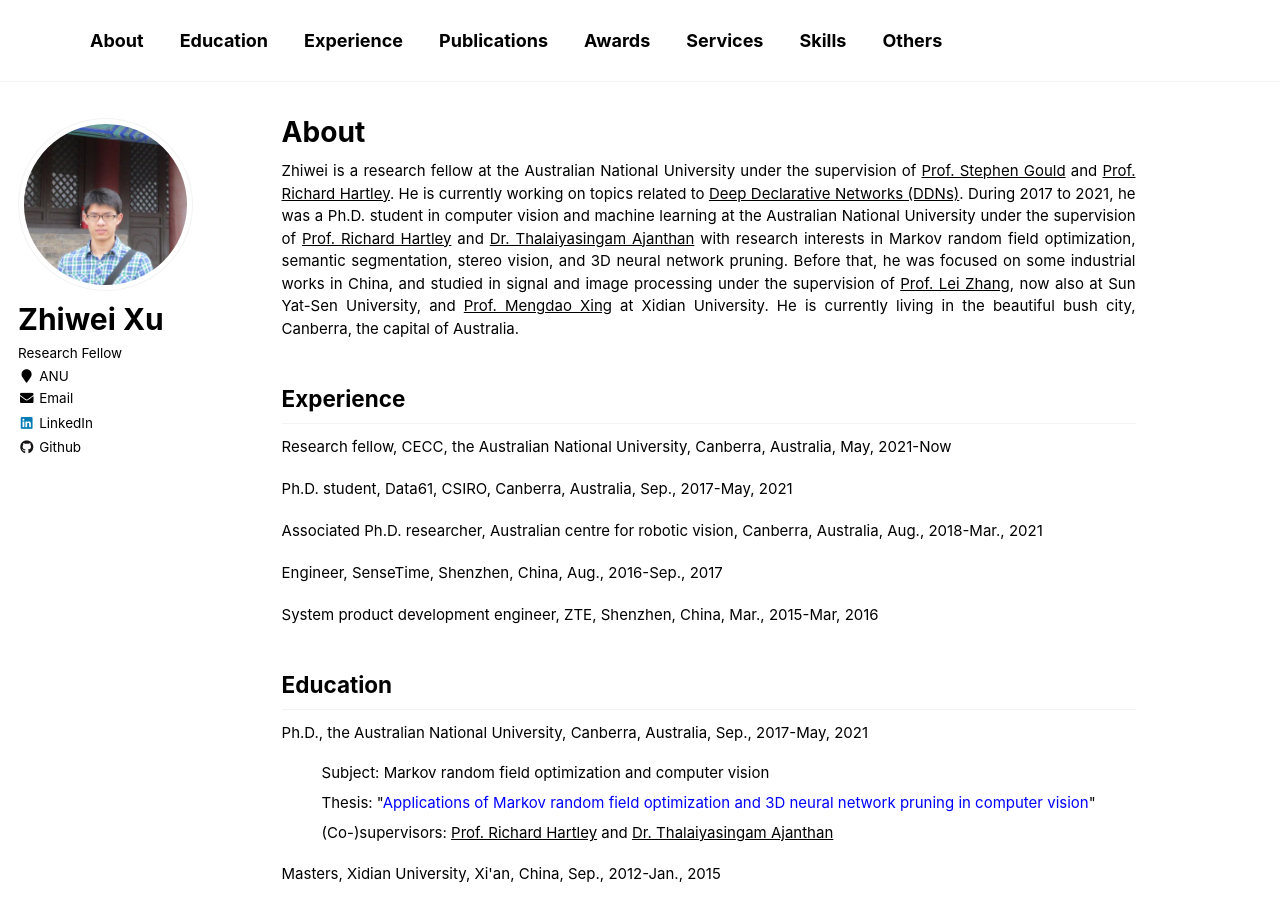
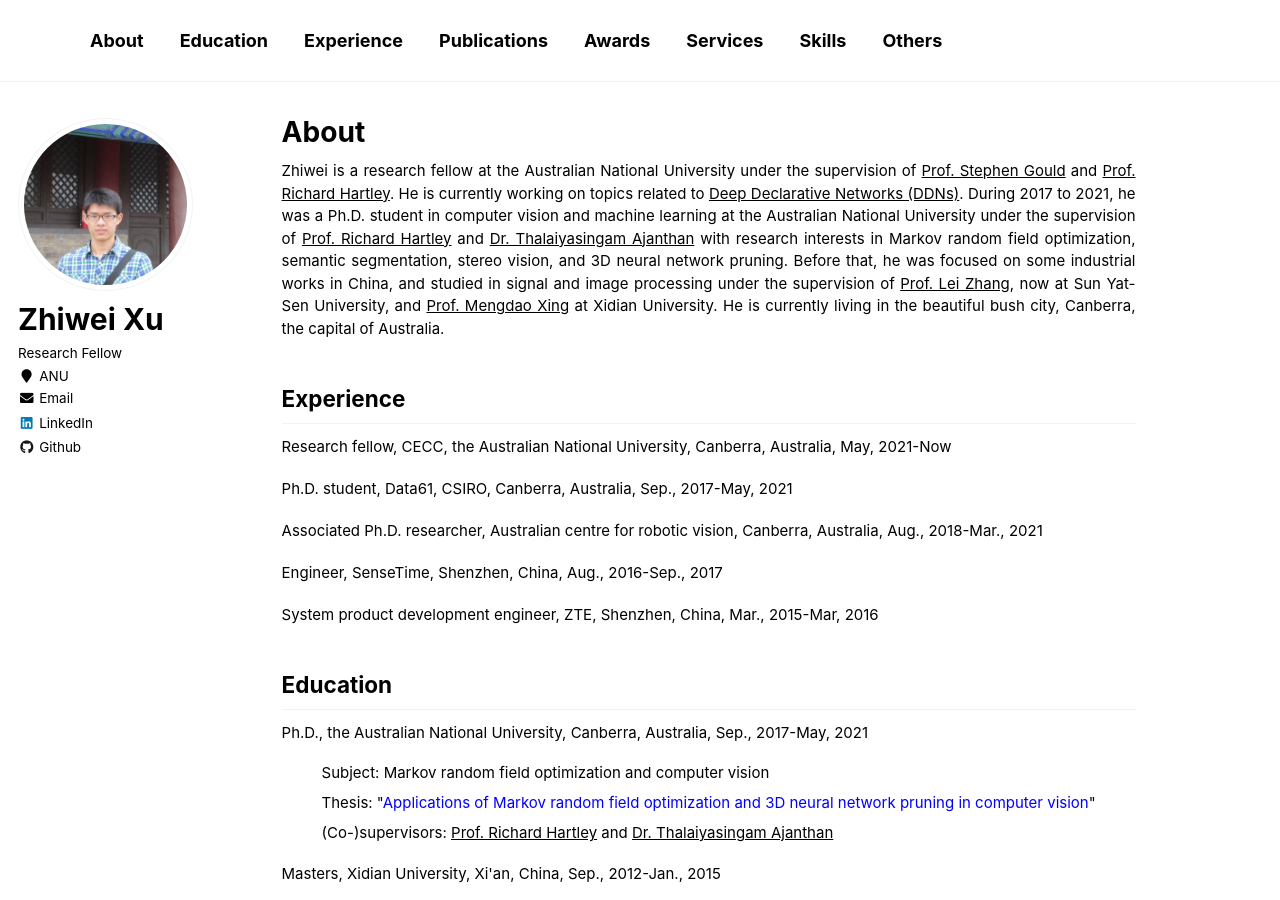
Before and after one commit to zwxu064/zwxu064.github.io, a Jekyll site: the page built from _pages/about.html, in a window 1280 px wide and 900 px high. Built offline with Jekyll 4.4.1, drawn with Linux system fonts in a browser that asks for light colours.

Commit message:
Update about.html

```diff
--- a/_pages/about.html
+++ b/_pages/about.html
@@ -12,7 +12,7 @@
   He is currently working on topics related to <a style="color: inherit; text-decoration: underline;" href="https://github.com/anucvml/ddn" target="_blank">Deep Declarative Networks (DDNs)</a>.
   During 2017 to 2021, he was a Ph.D. student in computer vision and machine learning at the Australian National University under the supervision of <a style="color: inherit; text-decoration: underline;" href="http://users.cecs.anu.edu.au/~hartley/" target="_blank">Prof. Richard Hartley</a> and <a style="color: inherit; text-decoration: underline;" href="https://tajanthan.github.io/" target="_blank">Dr. Thalaiyasingam Ajanthan</a>
   with research interests in Markov random field optimization, semantic segmentation, stereo vision, and 3D neural network pruning.
-  Before that, he was focused on some industrial works in China, and studied in signal and image processing under the supervision of <a style="color: inherit; text-decoration: underline;" href="https://sece.sysu.edu.cn/szll/js/zngz/1361657.htm" target="_blank">Prof. Lei Zhang</a>, now also at Sun Yat-Sen University, and  <a style="color: inherit; text-decoration: underline;" href="https://web.xidian.edu.cn/mdxing/" target="_blank">Prof. Mengdao Xing</a> at Xidian University.
+  Before that, he was focused on some industrial works in China, and studied in signal and image processing under the supervision of <a style="color: inherit; text-decoration: underline;" href="https://sece.sysu.edu.cn/szll/js/zngz/1361657.htm" target="_blank">Prof. Lei Zhang</a>, now at Sun Yat-Sen University, and  <a style="color: inherit; text-decoration: underline;" href="https://web.xidian.edu.cn/mdxing/" target="_blank">Prof. Mengdao Xing</a> at Xidian University.
   He is currently living in the beautiful bush city, Canberra, the capital of Australia.</p>
 
 <h2 id="work">Experience</h2>
```
